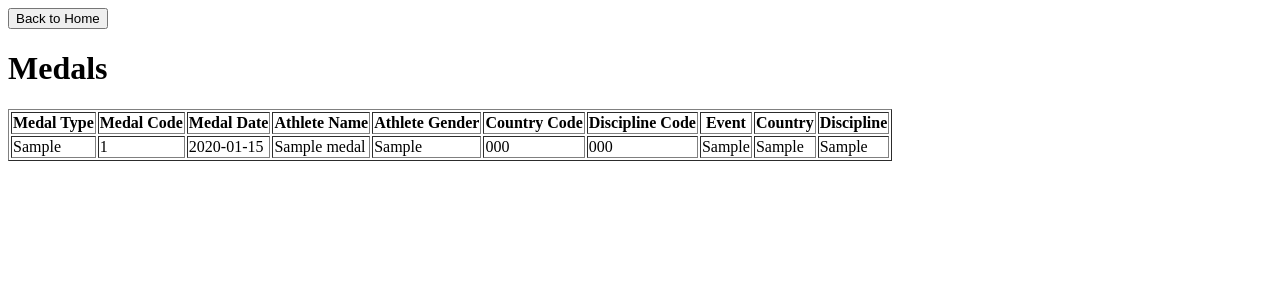
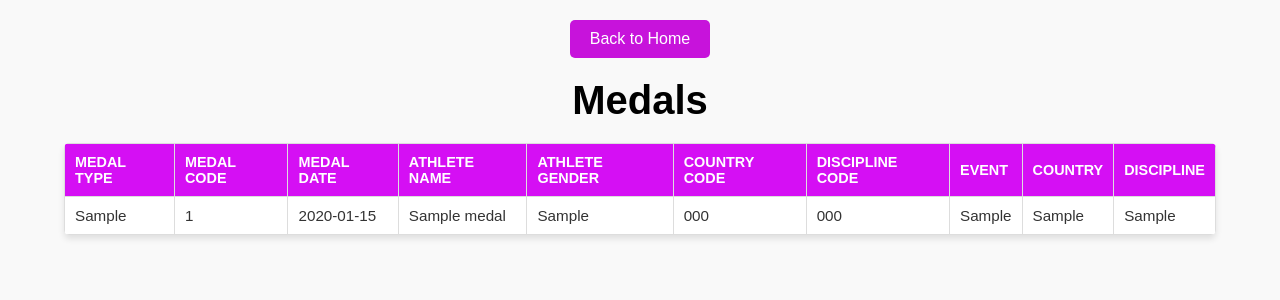
Before and after one commit to itu-itis22-kombak22/datalimpics, a Flask app: page /medals in a window 1280 px wide. Shown: the top 300 px of the page. Run offline with Flask 3, Linux system fonts and the light colour scheme; tables that the repository leaves empty hold one stand-in row (values such as "Sample post").

Commit message:
added medals table style

```diff
--- a/site-flask/templates/medals.html
+++ b/site-flask/templates/medals.html
@@ -4,11 +4,94 @@
     <meta charset="UTF-8">
     <meta name="viewport" content="width=device-width, initial-scale=1.0">
     <title>Medals</title>
+    <style>
+        /* Global Styles */
+body {
+            font-family: Arial, sans-serif;
+            margin: 0;
+            padding: 0;
+            background-color: #f9f9f9;
+            color: #333;
+        }
+
+        h1 {
+            text-align: center;
+            margin: 20px 0;
+            color: #000000;
+            font-size: 2.5em;
+        }
+
+        button {
+            display: block;
+            margin: 20px auto;
+            padding: 10px 20px;
+            font-size: 1em;
+            border: none;
+            border-radius: 5px;
+            background-color: #c713db;
+            color: white;
+            cursor: pointer;
+            transition: background-color 0.3s ease;
+        }
+
+        button:hover {
+            background-color: #cf31e6;
+        }
+
+        table {
+            width: 90%;
+            margin: 0 auto 20px auto;
+            border-collapse: collapse;
+            background-color: white;
+            border-radius: 5px;
+            box-shadow: 0 4px 6px rgba(0, 0, 0, 0.1);
+            overflow: hidden;
+        }
+
+        table th, table td {
+            text-align: left;
+            padding: 10px;
+            border: 1px solid #ddd;
+        }
+
+        table th {
+            background-color: #d50ff4;
+            color: white;
+            text-transform: uppercase;
+            font-size: 0.9em;
+        }
+
+        table tr:nth-child(even) {
+            background-color: #f2f2f2;
+        }
+
+        table tr:hover {
+            background-color: #e6f7ff;
+        }
+
+        table td {
+            font-size: 0.95em;
+        }
+
+        @media (max-width: 768px) {
+            table, table th, table td {
+                font-size: 0.8em;
+            }
+
+            button {
+                font-size: 0.9em;
+            }
+
+            h1 {
+                font-size: 2em;
+            }
+        }
+    </style>
 </head>
 <body>
     <button onclick="location.href='{{ url_for('indexPage') }}'">Back to Home</button>
     <h1>Medals</h1>
-    <table border="1">
+    <table>
         <thead>
             <tr>
                 <th>Medal Type</th>
```
Also changed, not shown: 1 other file.
